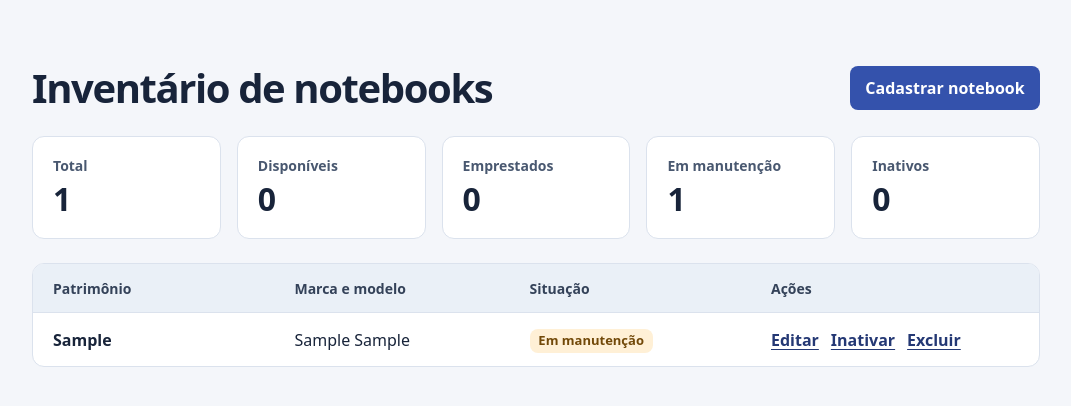
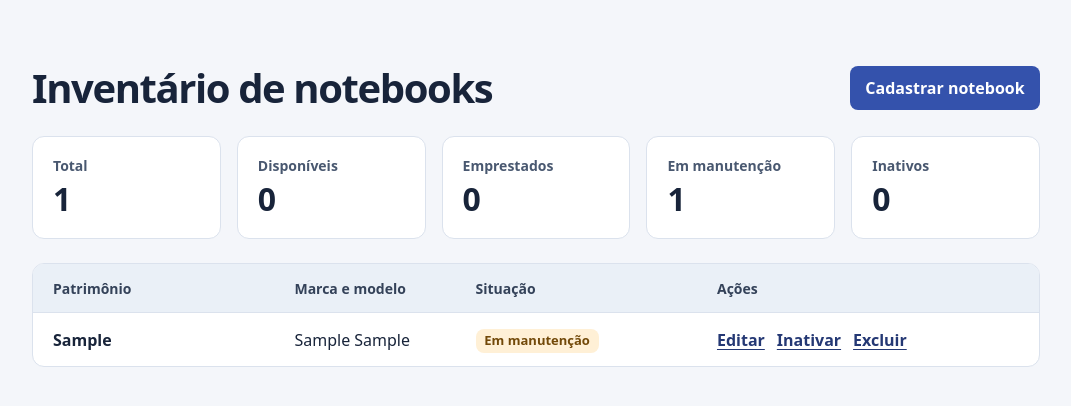
Before and after one commit to pinheirosdev/emprestimo-notebooks, an ASP.NET Core app: page / in a window 1280 px wide. Shown: the part 45-451 px from the top of the page, without its empty margins (104-1175 px from the left). Run offline with ASP.NET Core 8, Linux system fonts and the light colour scheme; tables that the repository leaves empty hold one stand-in row (values such as "Sample post"); data that the repository does not hold is empty; the project's own start-up code is not run, and a stand-in starts its controllers and pages; some libraries are stand-ins or nearby versions.

Commit message:
fix: alinhar ações do inventário

```diff
--- a/src/EmprestimoNotebooks/wwwroot/css/site.css
+++ b/src/EmprestimoNotebooks/wwwroot/css/site.css
@@ -316,7 +316,7 @@ h1 {
 }
 
 .tabela-notebooks thead th:last-child {
-    width: 18rem;
+    width: 34%;
 }
 
 .tabela-notebooks .acoes-tabela {
```
